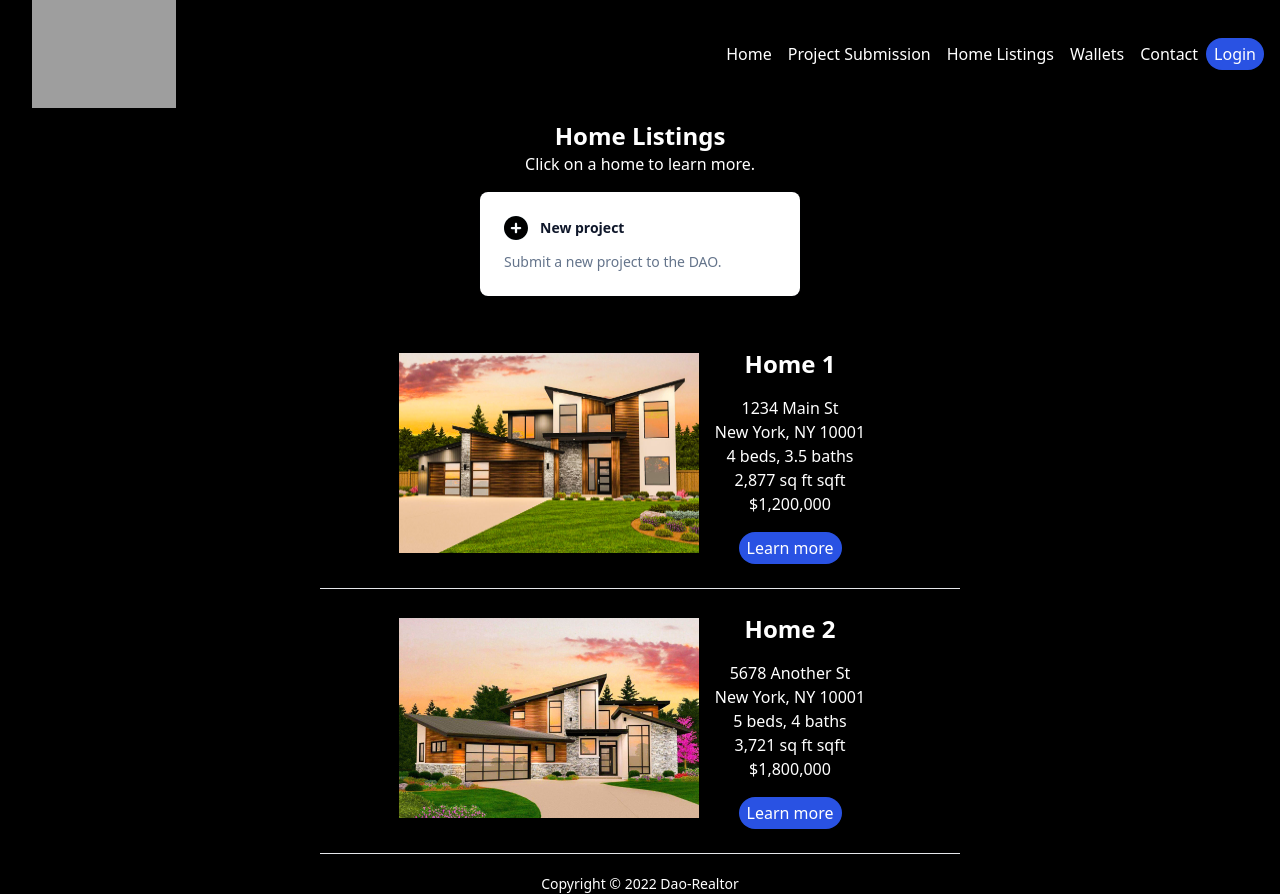
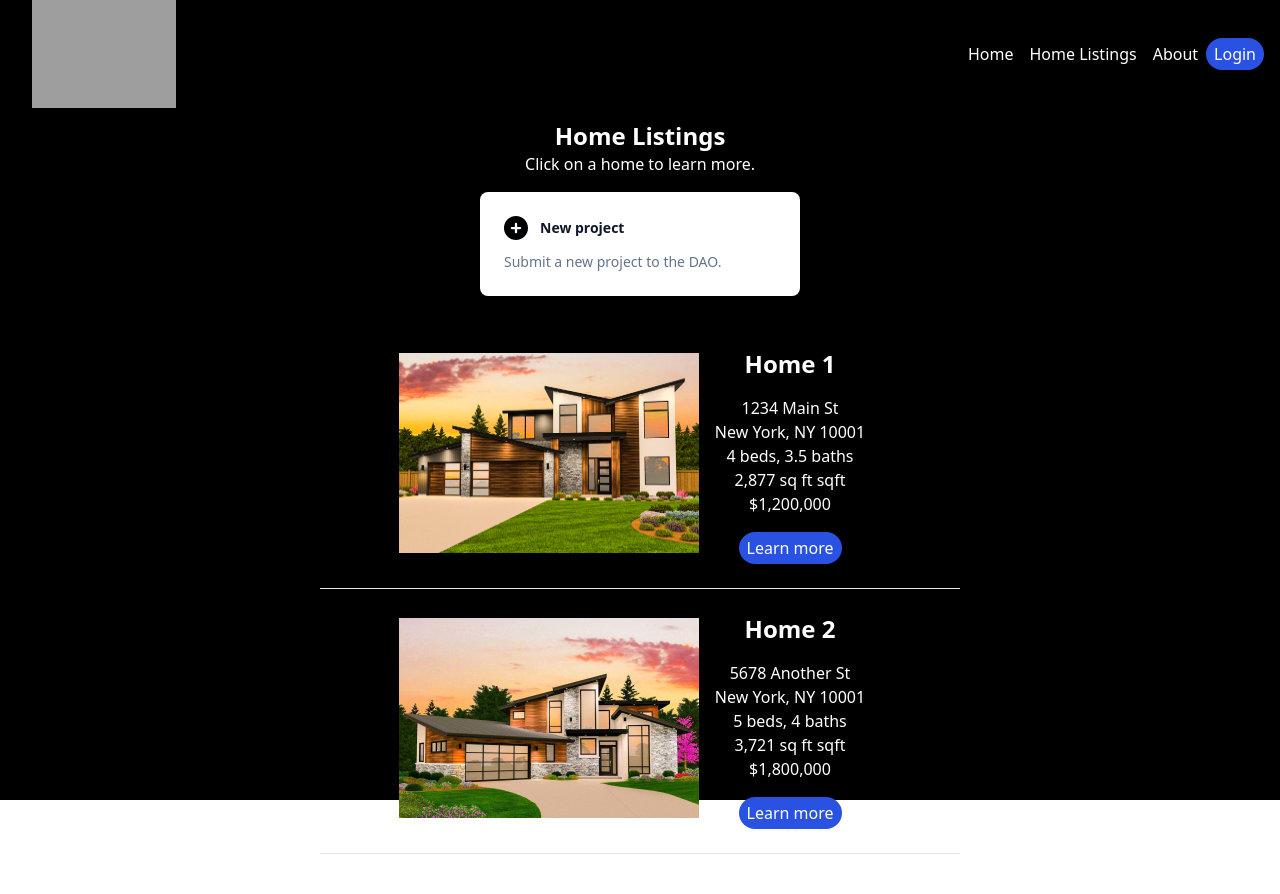
Before and after one commit to dtobi59/dao-realtor, a Next.js app in the folder client/: page /homelistings in a window 1280 px wide. Built offline with nearby package versions, Linux system fonts and the light colour scheme; grey boxes are pictures that could not be loaded.

Commit message:
simplified header, unified company name

```diff
--- a/client/components/Footer.jsx
+++ b/client/components/Footer.jsx
@@ -1,9 +1,9 @@
-import React from 'react'
+import React from 'react';
 
 const Footer = () => {
   return (
     <p className="text-white text-sm text-center">
-      Copyright &copy; {new Date().getFullYear()} Dao-Realtor
+      Copyright &copy; {new Date().getFullYear()} DAO-Realtor
     </p>
   );
 }
--- a/client/components/Header.jsx
+++ b/client/components/Header.jsx
@@ -1,10 +1,10 @@
 import Head from 'next/head'
 
-export default function Header({ title, desc }) {
+export default function Header({ title, description }) {
     return (
         <Head>
-            <title>DAO-Realtor{{ title }}</title>
-            <meta name="description" content={`web3con - DAO Realtor ${desc}`} />
+            <title>{`DAO-Realtor - ${title}`}</title>
+            <meta name="description" content={`web3con - DAO Realtor ${description}`} />
             <link rel="icon" href="/favicon.ico" />
             <meta name="viewport" content="initial-scale=1.0, width=device-width" />
         </Head>
--- a/client/components/Layout.jsx
+++ b/client/components/Layout.jsx
@@ -1,15 +1,15 @@
-import React from 'react'
+import React from 'react';
 import Footer from './Footer';
-import Navbar  from './Navbar'
+import Navbar from './Navbar';
 
-const Layout = ({children}) => {
-    return (
-      <>
-        <Navbar />
-        {children}
-        <Footer />
-      </>
-    );
+const Layout = ({ children }) => {
+  return (
+    <div className="bg-black h-screen items-center justify-center text-white">
+      <Navbar />
+      {children}
+      <Footer />
+    </div>
+  );
 }
 
 export default Layout
--- a/client/components/Navbar.jsx
+++ b/client/components/Navbar.jsx
@@ -48,16 +48,16 @@ const Navbar = () => {
         <ul className="text-white md:flex list-none flex-row justify-between items-center flex-initial">
           {[
             "Home",
-            "Project Submission",
             "Home Listings",
-            "Wallets",
-            "Contact",
+            "About",
           ].map((item, index) => (
             <NavbarItem key={item + index} title={item} />
           ))}
-          <li className="bg-[#2952e3] block rounded-full cursor-pointer px-2 py-1 hover:bg-[#2546bd]">
-            Login
-          </li>
+          <a href="/projectsubmission">
+            <li className="bg-[#2952e3] block rounded-full cursor-pointer px-2 py-1 hover:bg-[#2546bd]">
+              Login
+            </li>
+          </a>
         </ul>
       </div>
     </nav>
--- a/client/pages/index.js
+++ b/client/pages/index.js
@@ -1,22 +1,15 @@
-import Head from "next/head";
-import { Layout, HeroSection } from '../components';
-
-
+import { HeroSection, Layout } from '../components';
+import Header from '../components/Header';
 
 export default function Home() {
   return (
     <div className="bg-black min-h-screen">
-      <Head>
-        <title>DOA-REALTOR</title>
-        <meta name="description" content="Generated by create next app" />
-        <link rel="icon" href="/favicon.ico" />
-      </Head>
+      <Header title="A web3 real estate investment platform." description="A real estate platform that is transparent in its transaction while allowing individuals to participate in the investment of real estate projects through fractional investment." />
 
-      <div className="">
-        <Layout>
-          <HeroSection />
-        </Layout>
-      </div>
+      <Layout>
+        <HeroSection />
+      </Layout>
+
     </div>
   );
 }
```
